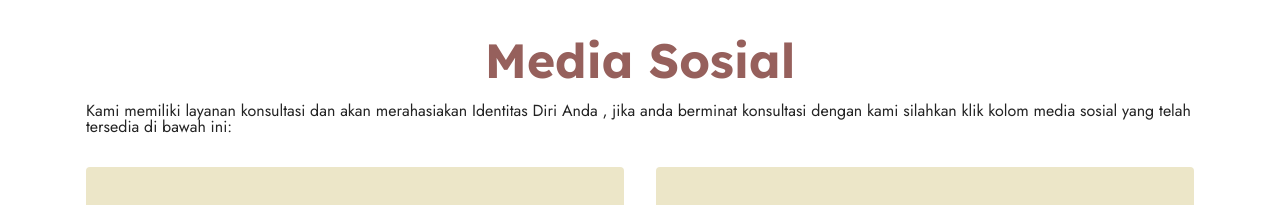
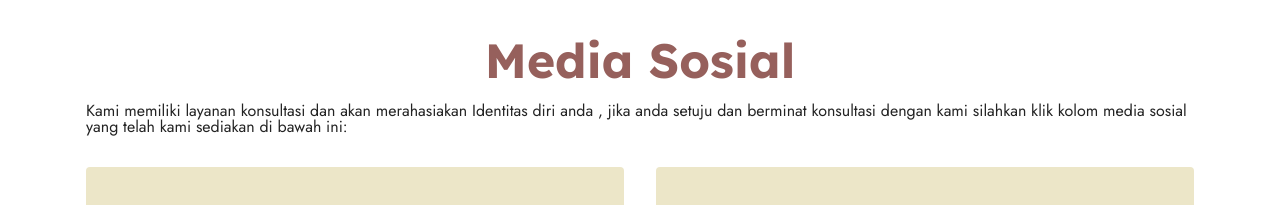
Before and after one commit to SehatiSejiwa/SehatiSejiwa, a plain HTML site: page page9.html in a window 1280 px wide. Shown: the part 106-311 px from the top of the page. Drawn offline with Linux system fonts and the light colour scheme; files whose address does not match are found by name.

Commit message:
Update page9.html

```diff
--- a/page9.html
+++ b/page9.html
@@ -74,8 +74,8 @@
         <div class="mbr-section-head">
             <h3 class="mbr-section-title mbr-fonts-style align-center mb-0 display-2"><a href="index.html#contacts3-w" class="text-primary">
                 <strong>Media Sosial</strong></a></h3><p></p>
-                <p>Kami memiliki layanan konsultasi dan akan merahasiakan Identitas Diri Anda ,
-                    jika anda berminat konsultasi dengan kami silahkan klik kolom media sosial yang telah tersedia di bawah ini:
+                <p> Kami memiliki layanan konsultasi dan akan merahasiakan Identitas diri anda ,
+                    jika anda setuju dan berminat konsultasi dengan kami silahkan klik kolom media sosial yang telah kami sediakan di bawah ini:
                 </p>
         </div>
         <div class="row justify-content-center mt-4">
```
